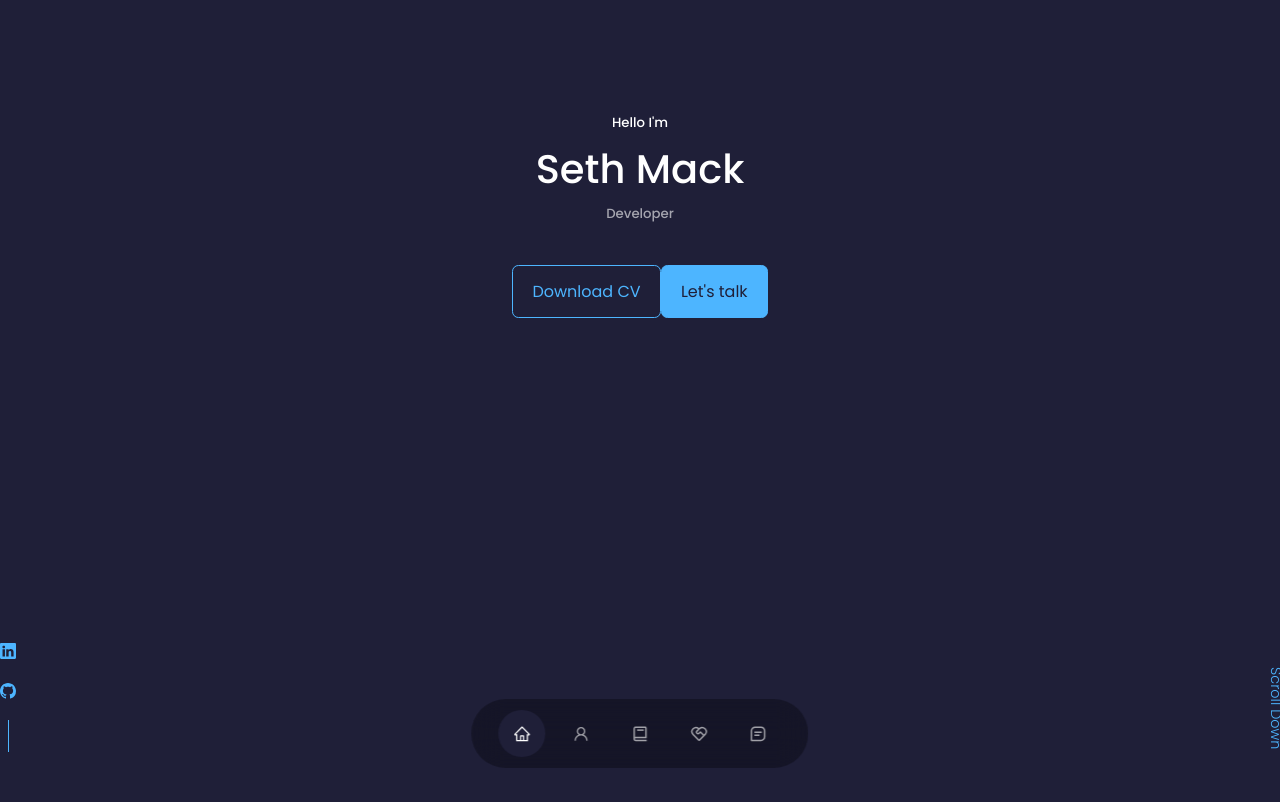
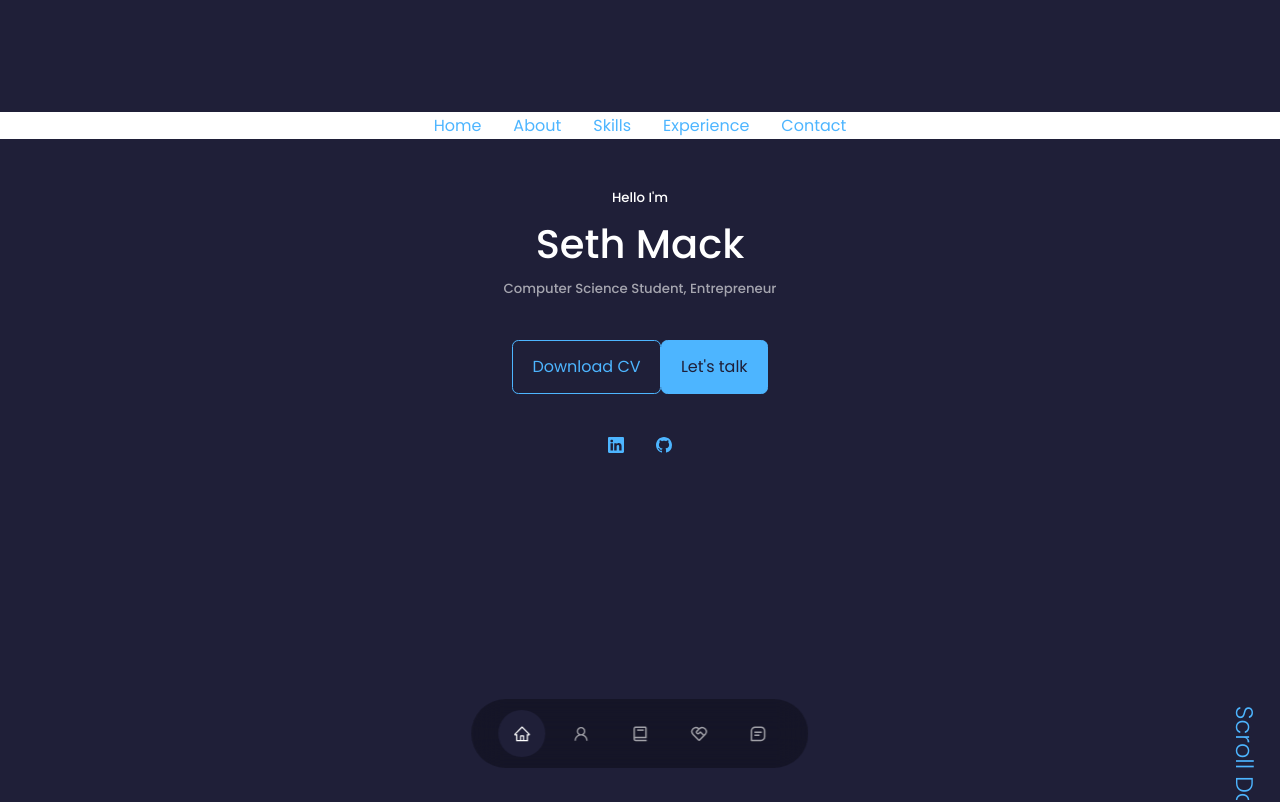
Before and after one commit to SethMack/portfolio-website, a React (Create React App) app: page / in a window 1280 px wide. Shown: the top 802 px of the page. Built offline with nearby package versions, Linux system fonts and the light colour scheme.

Commit message:
page setup before moving header content

```diff
--- a/package.json
+++ b/package.json
@@ -1,5 +1,6 @@
 {
   "name": "react-portfolio-website",
+  "homepage": "http://sethmack.com",
   "version": "0.1.0",
   "private": true,
   "dependencies": {
--- a/src/components/footer/Footer.jsx
+++ b/src/components/footer/Footer.jsx
@@ -1,9 +1,28 @@
 import React from 'react'
 import './footer.css'
+import { BsLinkedin } from 'react-icons/bs'
+import { BsGithub } from 'react-icons/bs'
 
 const Footer = () => {
   return (
-    <div>footer</div>
+    <footer>
+      <ul className='permalinks'>
+        <li><a href='#'>Home</a></li>
+        <li><a href='#about'>About</a></li>
+        <li><a href='#'>Skills</a></li>
+        <li><a href='#experience'>Experience</a></li>
+        <li><a href='#contact'>Contact</a></li>
+      </ul>
+
+      <div className='footer__socials'>
+        <a href="https://www.linkedin.com/in/seth-mack-b6ba50217/" target="_blank"><BsLinkedin/></a>
+        <a href="https://github.com/SethMack" target="_blank"><BsGithub/></a>
+      </div>
+
+      <div className='footer__copyright'>
+        <small>&copy; Seth Mack. All rights reserved</small>
+      </div>
+    </footer>
   )
 }
 
--- a/src/components/footer/footer.css
+++ b/src/components/footer/footer.css
@@ -0,0 +1,59 @@
+footer {
+    background: var(--color-white);
+    padding: 0 rem 0;
+    text-align: center;
+    font-size: 0.9rem;
+}
+
+footer a {
+    color: var(--color-bg);
+}
+
+
+.permalinks {
+    display: flex;
+    flex-wrap: wrap;
+    justify-content: center;
+    gap: 2rem;
+    margin: 0 auto 3rem;
+}
+
+.footer__socials {
+    display: flex;
+    justify-content: center;
+    gap: 1rem;
+    margin-bottom: 4rem;
+}
+
+.footer__socials a {
+    background: var(--color-bg);
+    color: var(--color-white);
+    padding: 0.8rem;
+    border-radius: 0.7rem;
+    display: flex;
+    border: 1px solid transparent;
+}
+
+.footer__socials a:hover {
+    background: transparent;
+    color: var(--color-bg);
+    border-color: var(--color-bg);
+}
+
+.footer__copyright {
+    margin-bottom: 4rem;
+    color: var(--color-bg);
+}
+
+
+/* Media Queuries (small devices) */
+@media screen and (max-width: 600px) {
+    .permalinks {
+        flex-direction: column;
+        gap: 1.5rem;
+    }
+
+    .footer__socials {
+        margin-bottom: 2.6rem;
+    }
+}
--- a/src/components/header/Header.jsx
+++ b/src/components/header/Header.jsx
@@ -6,10 +6,18 @@
 const Header = () => {
   return (
     <header>
+      <ul className='permalinks'>
+        <li><a href='#'>Home</a></li>
+        <li><a href='#about'>About</a></li>
+        <li><a href='#'>Skills</a></li>
+        <li><a href='#experience'>Experience</a></li>
+        <li><a href='#contact'>Contact</a></li>
+      </ul>
+
       <div className="container header__container">
         <h5>Hello I'm</h5>
         <h1>Seth Mack</h1>
-        <h5 className="text-light">Developer</h5>
+        <h5 className="text-light">Computer Science Student, Entrepreneur</h5>
         <CTA />
         <HeaderSocials />
 
--- a/src/components/header/header.css
+++ b/src/components/header/header.css
@@ -10,6 +10,10 @@
     position: relative;
 }
 
+header ul {
+    background: var(--color-white);
+}
+
 /* CTA */
 .cta {
     margin-top: 2.5rem;
@@ -20,21 +24,28 @@
 
 /* SOCIALS */
 .header__socials {
+    margin-top: 2.5rem;
     display: flex;
-    flex-direction: column;
+    flex-direction: row;
+    gap: 2rem;
+    justify-content: center;
     align-items: center;
-    gap: 0.8rem;
+    /* display: flex;
+    flex-direction: row;
+    align-items: center;
+    gap: 2rem;
     position: absolute;
-    left: 0;
-    bottom: 3rem;
+    justify-content: center;
+    /* left: 5; */
+    /* bottom: 3rem; */
 }
 
-.header__socials::after {
+/* .header__socials::after {
     content: '';
     width: 1px;
     height: 2rem;
     background: var(--color-primary);
-}
+} */
 
 
 /* ME */
@@ -43,11 +54,11 @@
 /* SCROLL DOWN */
 .scroll__down {
     position: absolute;
-    right: -2.3rem;
+    right: -2rem;
     bottom: 5rem;
     transform: rotate(90deg);
     font-weight: 300;
-    font-size: 0.9rem;
+    font-size: 1.5rem;
 }
 
 /* MEDIA QUERIES (MEDIUM DEVICES) */
```
